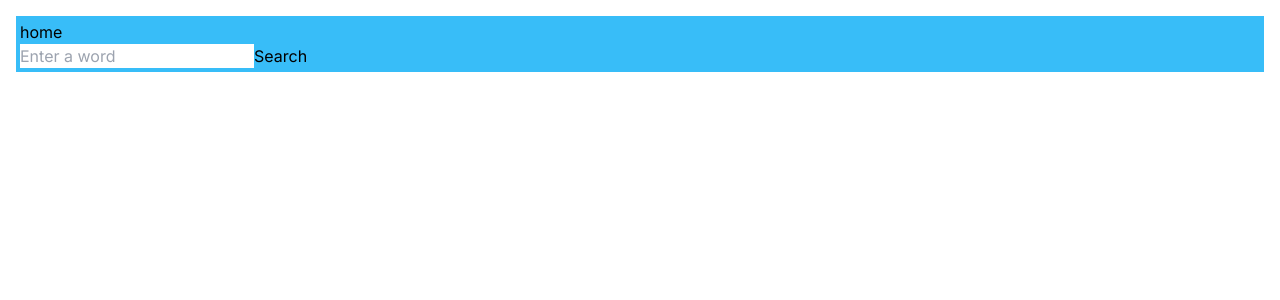
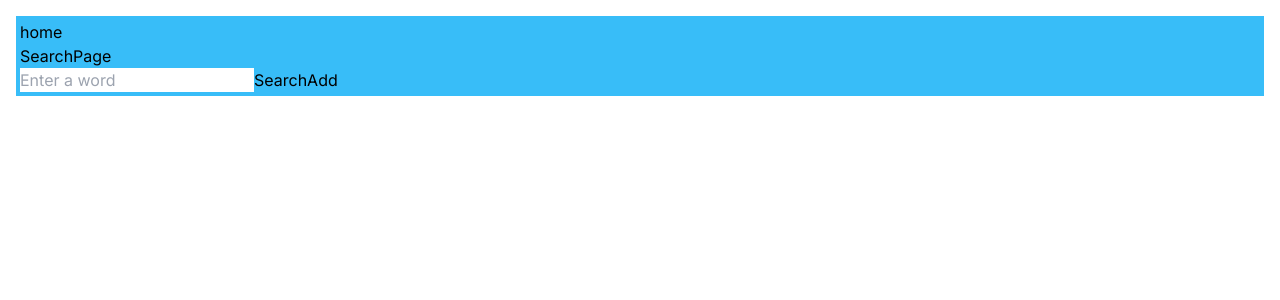
Before and after one commit to JiaxianGu/word-expert, a Next.js app in the folder word-expert/: page /search in a window 1280 px wide. Shown: the top 300 px of the page. Built offline with nearby package versions, Linux system fonts and the light colour scheme.

Commit message:
fix: correct component usage

```diff
--- a/word-expert/app/search/SearchComponent.tsx
+++ b/word-expert/app/search/SearchComponent.tsx
@@ -54,6 +54,7 @@ const SearchComponent: React.FC<SearchComponentProps> = ({ onSearch }) => {
                 placeholder="Enter a word"
             />
             <button onClick={handleButtonClick}>Search</button>
+            <button>Add</button>
         </div>
     )
 }
--- /dev/null
+++ b/word-expert/app/search/SearchPage.jsx
@@ -0,0 +1,17 @@
+import React, {useState} from 'react'
+import SearchComponent from './SearchComponent';
+import DisplayComponent from './DisplayComponent';
+
+const SearchPage = () => {
+    const [searchResults, setSearchResults] = useState([]);
+    return (
+        <div>
+            <div>SearchPage</div>
+            <SearchComponent onSearch={setSearchResults} />
+            <DisplayComponent data={searchResults}/>
+        </div>
+
+    )
+}
+
+export default SearchPage
--- a/word-expert/app/search/page.tsx
+++ b/word-expert/app/search/page.tsx
@@ -1,17 +1,15 @@
 "use client";
 import React, {useState} from 'react';
-import SearchComponent from './SearchComponent';
-import DisplayComponent from './DisplayComponent';
+import SearchPage from './SearchPage';
 
 
 const home = () => {
-  const [searchResults, setSearchResults] = useState([]);
+
 
   return (
     <div className='p-1 my-0 bg-sky-400'>
       <div>home</div>
-      <SearchComponent onSearch={setSearchResults} />
-      <DisplayComponent data={searchResults}/>
+      <SearchPage></SearchPage>
     </div>
 
   )
```
